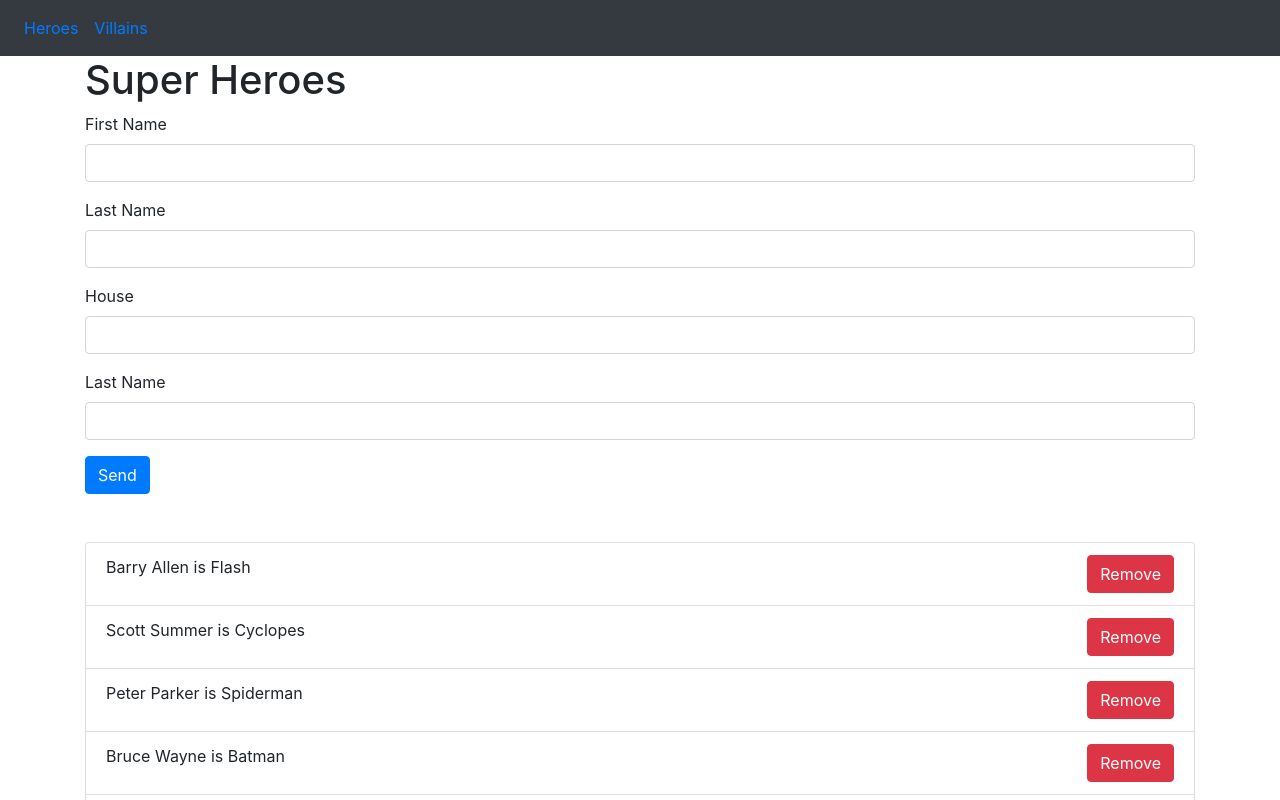
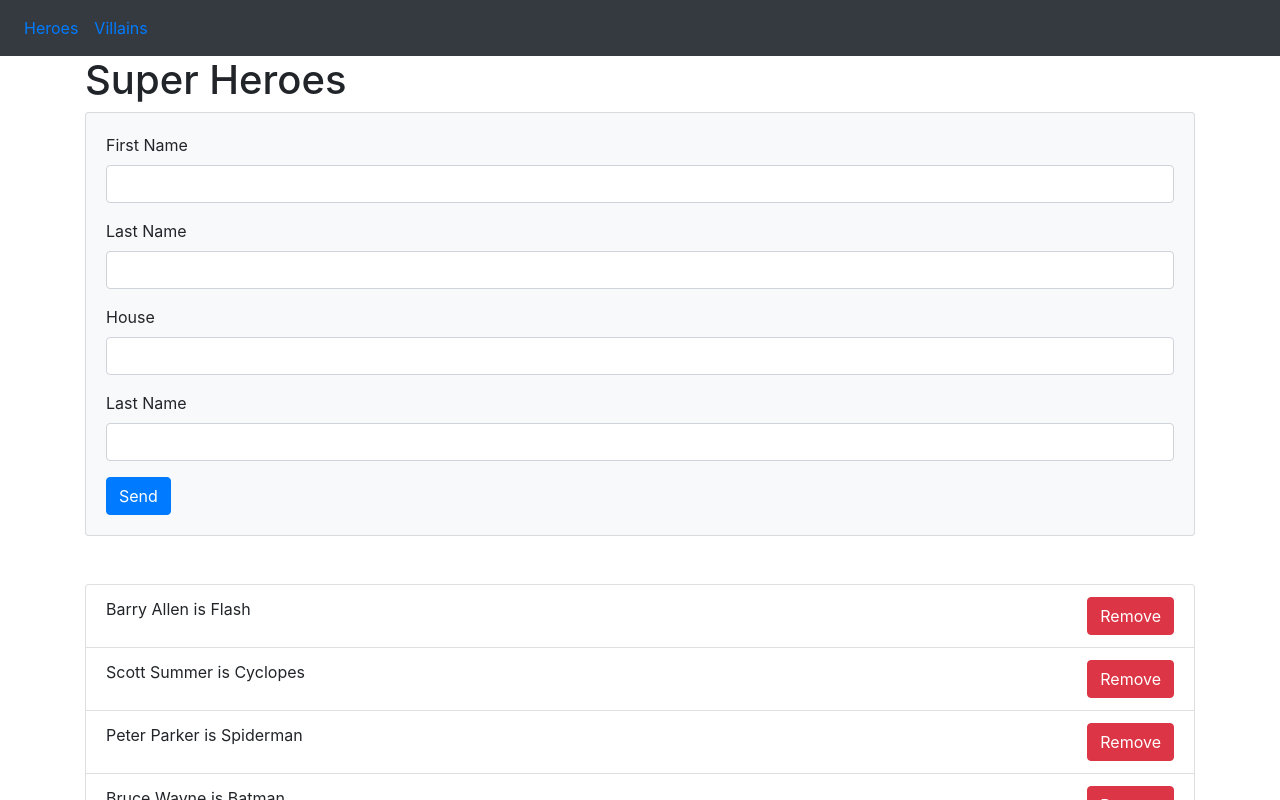
Before and after one commit to webmasterdevlin/react-redux-typescript, a React (Create React App) app: page /heroes in a window 1280 px wide. Shown: the top 800 px of the page. Built offline with nearby package versions, Linux system fonts and the light colour scheme; data requests are answered from the project's data file; what typestyle would draw is missing.

Commit message:
added card in form

```diff
--- a/src/heroes/components/HeroForm.tsx
+++ b/src/heroes/components/HeroForm.tsx
@@ -7,6 +7,7 @@ import { Dispatch } from "redux";
 import { ErrorMessage, Form, Formik, useField } from "formik";
 import * as Yup from "yup";
 import FormB from "react-bootstrap/Form";
+import Card from "react-bootstrap/Card";
 
 /* Using Formik */
 const HeroForm: React.FC = () => {
@@ -36,6 +37,8 @@ const HeroForm: React.FC = () => {
       }}
     >
       {(formikProps) => (
+        <Card bg={"light"}>
+          <Card.Body>
             <Form>
               <FormB.Group>
                 <FormB.Label>First Name</FormB.Label>
@@ -98,6 +101,8 @@ const HeroForm: React.FC = () => {
               </FormB.Group>
               <Button type="submit">Send</Button>
             </Form>
+          </Card.Body>
+        </Card>
       )}
     </Formik>
   );
```
Also changed, not shown: src/App.tsx (+4 -7 lines). Lines whose indentation alone changed are shown as unchanged.
